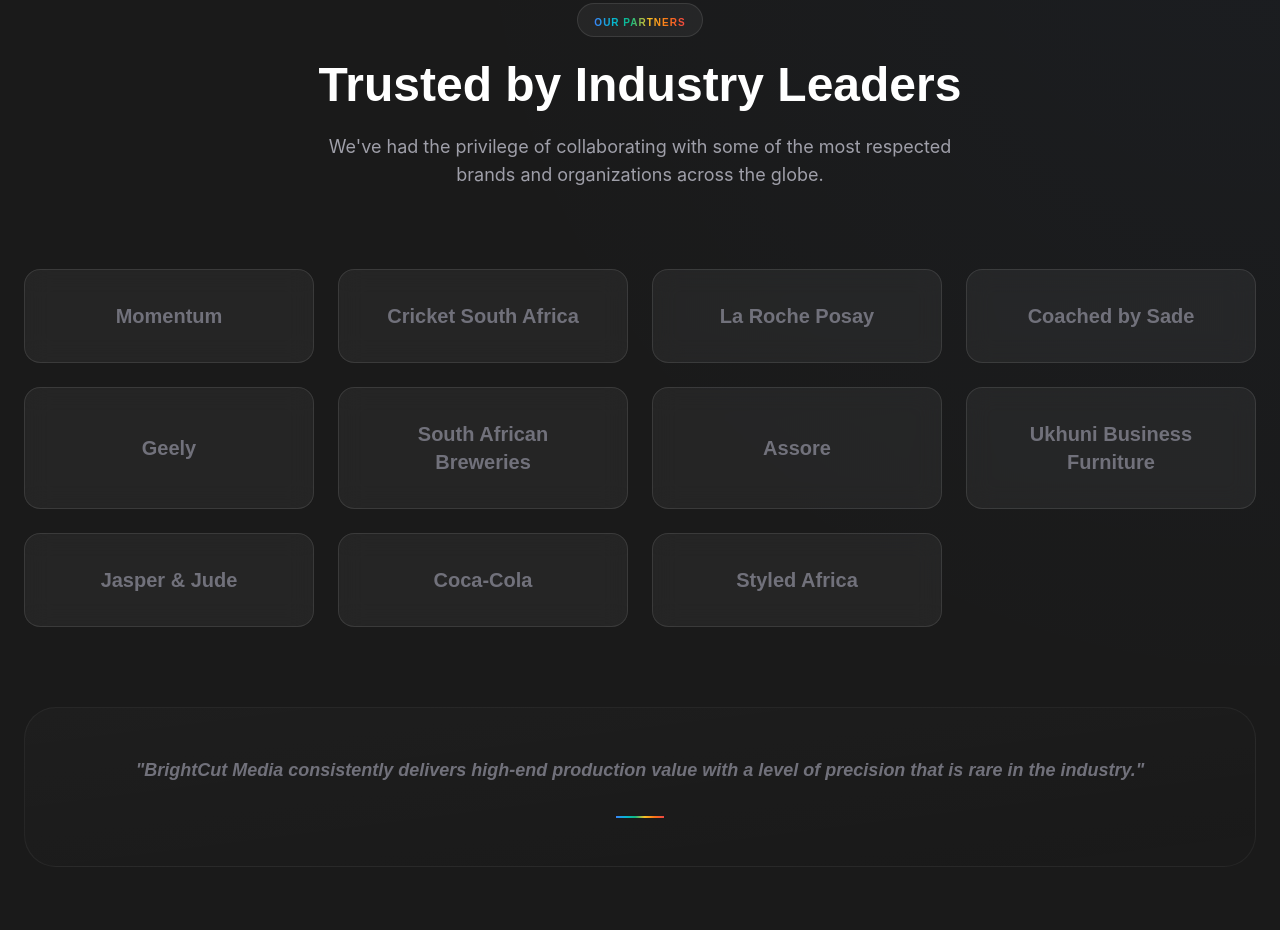
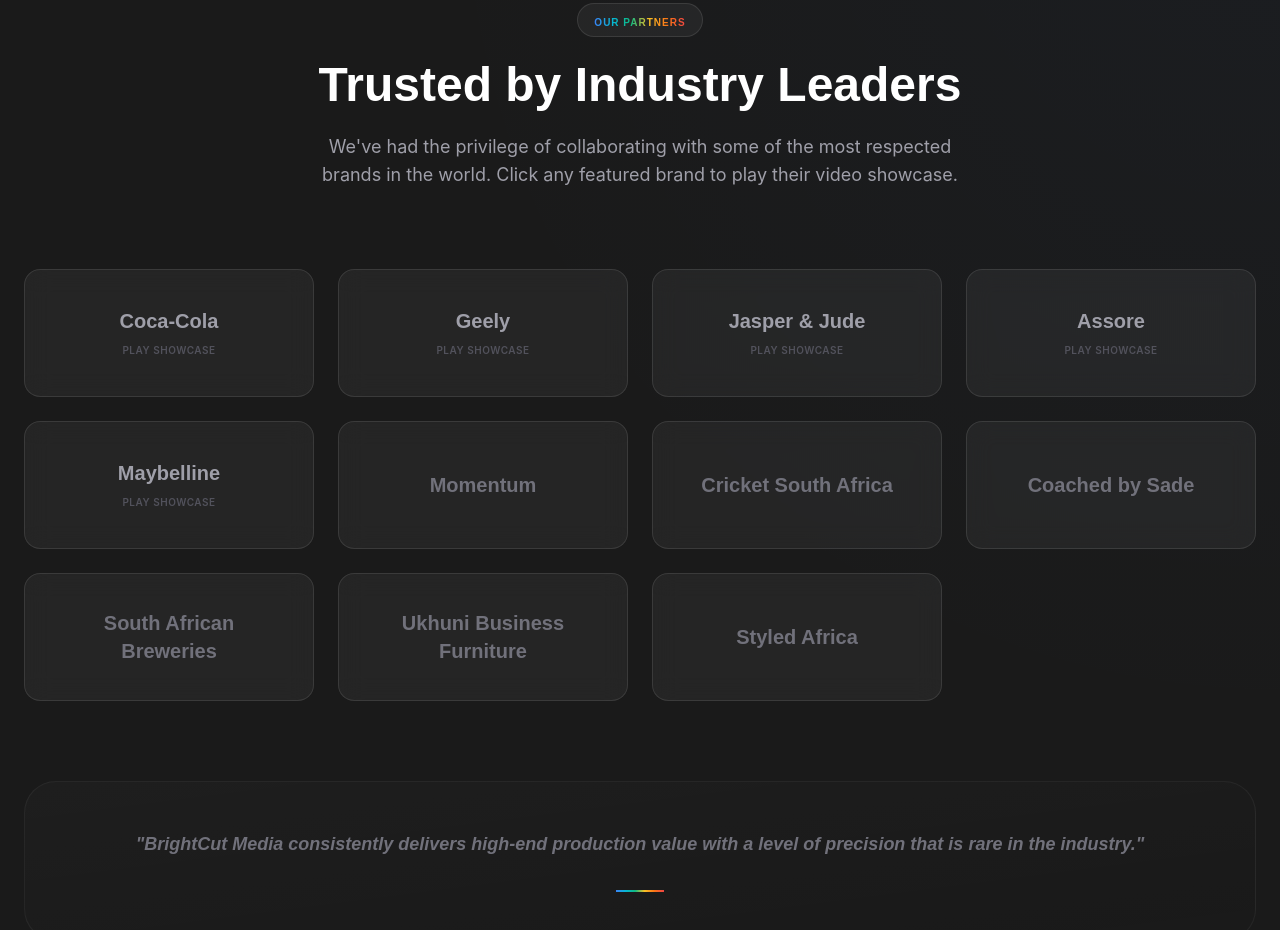
Before and after one commit to BrightCutMedia/BrightCut-Media-Website, a React (Vite) app: page / in a window 1280 px wide. Shown: the part 4380-5310 px from the top of the page. Built offline with nearby package versions, Linux system fonts and the light colour scheme.

Commit message:
feat: add interactive project showcase to clients section
Replace static client list with an interactive project viewer, featuring detailed descriptions and embedded video content for key campaigns.

```diff
--- a/src/App.tsx
+++ b/src/App.tsx
@@ -5,7 +5,7 @@
   Film, Scissors, Box, Zap,
   Hexagon, Layout, Instagram,
   Linkedin, MapPin,
-  Mail, CheckCircle2
+  Mail, CheckCircle2, Play
 } from 'lucide-react';
 
 // --- Components ---
@@ -415,12 +415,73 @@
 };
 
 const Clients = () => {
-  const clients = [
-    "Momentum", "Cricket South Africa", "La Roche Posay",
-    "Coached by Sade", "Geely", "South African Breweries",
-    "Assore", "Ukhuni Business Furniture", "Jasper & Jude",
-    "Coca-Cola", "Styled Africa"
+  const [selectedProject, setSelectedProject] = useState<{
+    name: string;
+    videoUrl: string;
+    tag: string;
+    desc: string;
+  } | null>(null);
+
+  const clientProjects = [
+    {
+      name: "Coca-Cola",
+      videoUrl: "https://player.vimeo.com/video/1202110463?badge=0&autopause=0&autoplay=1",
+      tag: "Seasonal Campaign",
+      desc: "Bright, engaging, and dynamic digital assets produced for nationwide social distribution."
+    },
+    {
+      name: "Geely",
+      videoUrl: "https://www.youtube.com/embed/wbBBF0GVobw?autoplay=1&mute=0",
+      tag: "Automotive Launch",
+      desc: "Cinematic reveal and launch videos showcasing precision-engineered electric SUVs."
+    },
+    {
+      name: "Jasper & Jude",
+      videoUrl: "https://player.vimeo.com/video/1202123469?badge=0&autopause=0&autoplay=1",
+      tag: "Cinematic Narrative",
+      desc: "A premium lifestyle campaign and cinematic editorial lookbook presenting luxury stories."
+    },
+    {
+      name: "Assore",
+      videoUrl: "https://player.vimeo.com/video/1202115588?badge=0&autopause=0&autoplay=1",
+      tag: "Industrial Overview",
+      desc: "A bold corporate overview showcasing minerals, high-end infrastructure, and logistics operations."
+    },
+    {
+      name: "Maybelline",
+      videoUrl: "https://player.vimeo.com/video/1202126646?badge=0&autopause=0&autoplay=1",
+      tag: "Product Commercial",
+      desc: "Clean, elegant, and modern product showcase capturing makeup artistry, aesthetics, and beauty trends."
+    },
+    {
+      name: "Momentum"
+    },
+    {
+      name: "Cricket South Africa"
+    },
+    {
+      name: "Coached by Sade"
+    },
+    {
+      name: "South African Breweries"
+    },
+    {
+      name: "Ukhuni Business Furniture"
+    },
+    {
+      name: "Styled Africa"
+    }
   ];
+
+  useEffect(() => {
+    const handleKeyDown = (e: KeyboardEvent) => {
+      if (e.key === "Escape") {
+        setSelectedProject(null);
+      }
+    };
+    window.addEventListener("keydown", handleKeyDown);
+    return () => window.removeEventListener("keydown", handleKeyDown);
+  }, []);
 
   return (
     <section id="clients" className="py-32 bg-bg relative overflow-hidden">
@@ -431,24 +492,46 @@
             <span className="font-display font-semibold text-[10px] tracking-widest text-gradient uppercase">Our Partners</span>
           </div>
           <h2 className="font-display font-extrabold text-4xl md:text-5xl text-white mb-6">Trusted by Industry Leaders</h2>
-          <p className="font-sans text-zinc-400 text-lg">We've had the privilege of collaborating with some of the most respected brands and organizations across the globe.</p>
+          <p className="font-sans text-zinc-400 text-lg">
+            We've had the privilege of collaborating with some of the most respected brands in the world. Click any featured brand to play their video showcase.
+          </p>
         </div>
 
         <div className="grid grid-cols-2 md:grid-cols-3 lg:grid-cols-4 gap-4 md:gap-6">
-          {clients.map((client, i) => (
+          {clientProjects.map((project, i) => {
+            const isPlayable = !!project.videoUrl;
+            return (
               <motion.div
                 key={i}
                 initial={{ opacity: 0, y: 20 }}
                 whileInView={{ opacity: 1, y: 0 }}
                 viewport={{ once: true }}
                 transition={{ delay: i * 0.05 }}
-              className="glass-card p-8 rounded-2xl flex items-center justify-center text-center group hover:border-white/20 transition-all duration-300"
+                onClick={() => isPlayable && setSelectedProject(project as any)}
+                className={`glass-card p-8 rounded-2xl flex flex-col items-center justify-center text-center relative overflow-hidden h-32 border border-white/5 transition-all duration-300 ${
+                  isPlayable
+                    ? "group cursor-pointer hover:border-cyan-500/30 hover:bg-white/[0.04]"
+                    : "cursor-default opacity-50 hover:border-white/10"
+                }`}
               >
-              <span className="font-display font-bold text-lg md:text-xl text-zinc-500 group-hover:text-white transition-colors duration-300">
-                {client}
+                {isPlayable && (
+                  <div className="absolute top-2 right-2 opacity-0 group-hover:opacity-100 transition-opacity duration-300">
+                    <Play size={14} className="text-cyan-400 fill-cyan-400/20" />
+                  </div>
+                )}
+                <span className={`font-display font-bold text-lg md:text-xl transition-colors duration-300 ${
+                  isPlayable ? "text-zinc-400 group-hover:text-white" : "text-zinc-500"
+                }`}>
+                  {project.name}
                 </span>
+                {isPlayable && (
+                  <span className="mt-2 text-[10px] font-sans font-semibold tracking-wider text-zinc-600 group-hover:text-cyan-400 uppercase transition-colors duration-300">
+                    Play Showcase
+                  </span>
+                )}
               </motion.div>
-          ))}
+            );
+          })}
         </div>
 
         <div className="mt-20 p-12 rounded-[32px] border border-white/5 bg-gradient-to-br from-white/[0.02] to-transparent text-center">
@@ -458,6 +541,67 @@
           <div className="w-12 h-[2px] bg-gradient-spectrum mx-auto"></div>
         </div>
       </div>
+
+      {/* Lightbox Video Modal */}
+      <AnimatePresence>
+        {selectedProject && (
+          <motion.div
+            initial={{ opacity: 0 }}
+            animate={{ opacity: 1 }}
+            exit={{ opacity: 0 }}
+            className="fixed inset-0 z-50 flex items-center justify-center bg-black/90 p-4 backdrop-blur-md"
+            onClick={() => setSelectedProject(null)}
+          >
+            <motion.div
+              initial={{ scale: 0.9, y: 20 }}
+              animate={{ scale: 1, y: 0 }}
+              exit={{ scale: 0.9, y: 20 }}
+              transition={{ type: "spring", duration: 0.5 }}
+              className="relative w-full max-w-4xl rounded-2xl bg-[#0d0d0d] border border-white/10 overflow-hidden shadow-2xl"
+              onClick={(e) => e.stopPropagation()}
+            >
+              {/* Modal Core Close Button */}
+              <button
+                onClick={() => setSelectedProject(null)}
+                className="absolute top-4 right-4 z-50 rounded-full bg-black/60 p-2 text-white hover:bg-white hover:text-black transition-all"
+                aria-label="Close modal"
+              >
+                <X size={20} />
+              </button>
+
+              {/* Aspect Ratio Controlled Video Frame */}
+              <div className="aspect-video w-full bg-black relative">
+                <iframe
+                  src={selectedProject.videoUrl}
+                  className="absolute top-0 left-0 w-full h-full"
+                  frameBorder="0"
+                  allow="autoplay; fullscreen; picture-in-picture"
+                  allowFullScreen
+                  title={`${selectedProject.name} Project Showcase`}
+                ></iframe>
+              </div>
+
+              {/* Informational Slate below active video */}
+              <div className="p-6 md:p-8 border-t border-white/5 bg-gradient-to-b from-[#121212] to-[#0d0d0d]">
+                <div className="flex flex-wrap items-center gap-3 mb-3">
+                  <span className="text-xs font-display font-bold px-3 py-1 bg-cyan-500/10 text-cyan-400 border border-cyan-500/20 rounded-full uppercase tracking-widest">
+                    {selectedProject.tag}
+                  </span>
+                  <span className="text-xs font-sans text-zinc-500 uppercase tracking-widest">
+                    Case Study
+                  </span>
+                </div>
+                <h3 className="text-2xl md:text-3xl font-display font-extrabold text-white mb-3">
+                  {selectedProject.name}
+                </h3>
+                <p className="font-sans text-zinc-400 text-sm md:text-base leading-relaxed">
+                  {selectedProject.desc}
+                </p>
+              </div>
+            </motion.div>
+          </motion.div>
+        )}
+      </AnimatePresence>
     </section>
   );
 };
```
Lines whose indentation alone changed are shown as unchanged.
